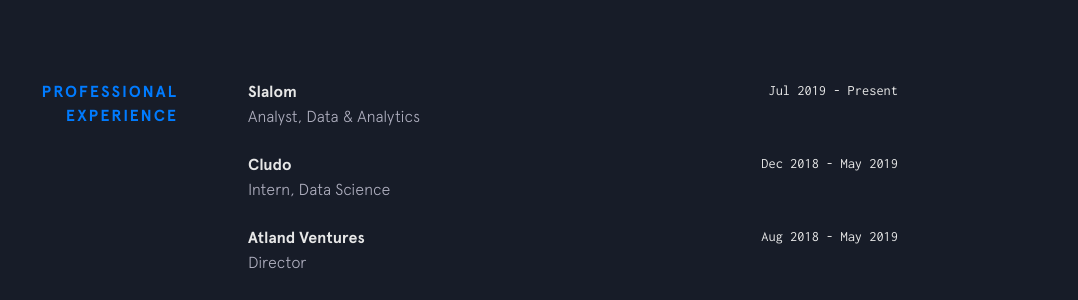
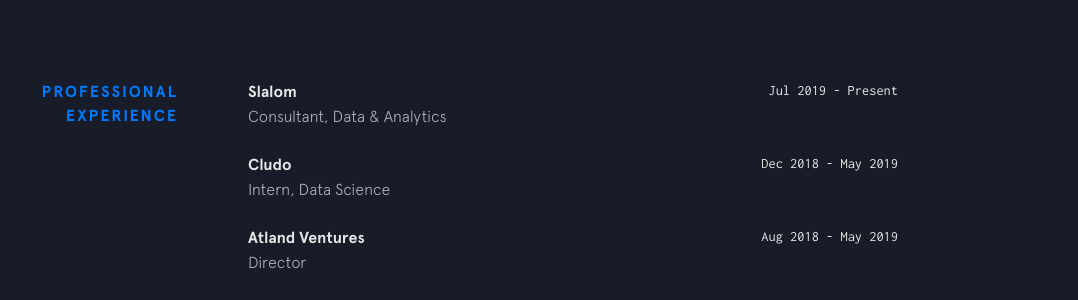
Before and after one commit to bchiang7/bchiang7.github.io, a Jekyll site: the page built from index.html, in a window 1280 px wide and 900 px high, scrolled down 1758 px. Shown: the part 153-453 px from the top of the window, without its empty margins (202-1280 px from the left). Built offline with Jekyll 4.4.1, drawn with Linux system fonts in a browser that asks for light colours; nearby versions of some CDN libraries.

Commit message:
I got promoted!

```diff
--- a/_data/experience.yml
+++ b/_data/experience.yml
@@ -1,7 +1,7 @@
 - company: Slalom
   url: https://www.slalom.com/
   time: Jul 2019 - Present
-  position: Analyst, Data & Analytics
+  position: Consultant, Data & Analytics
   location: Minneapolis, MN
 
 - company: Cludo
```
